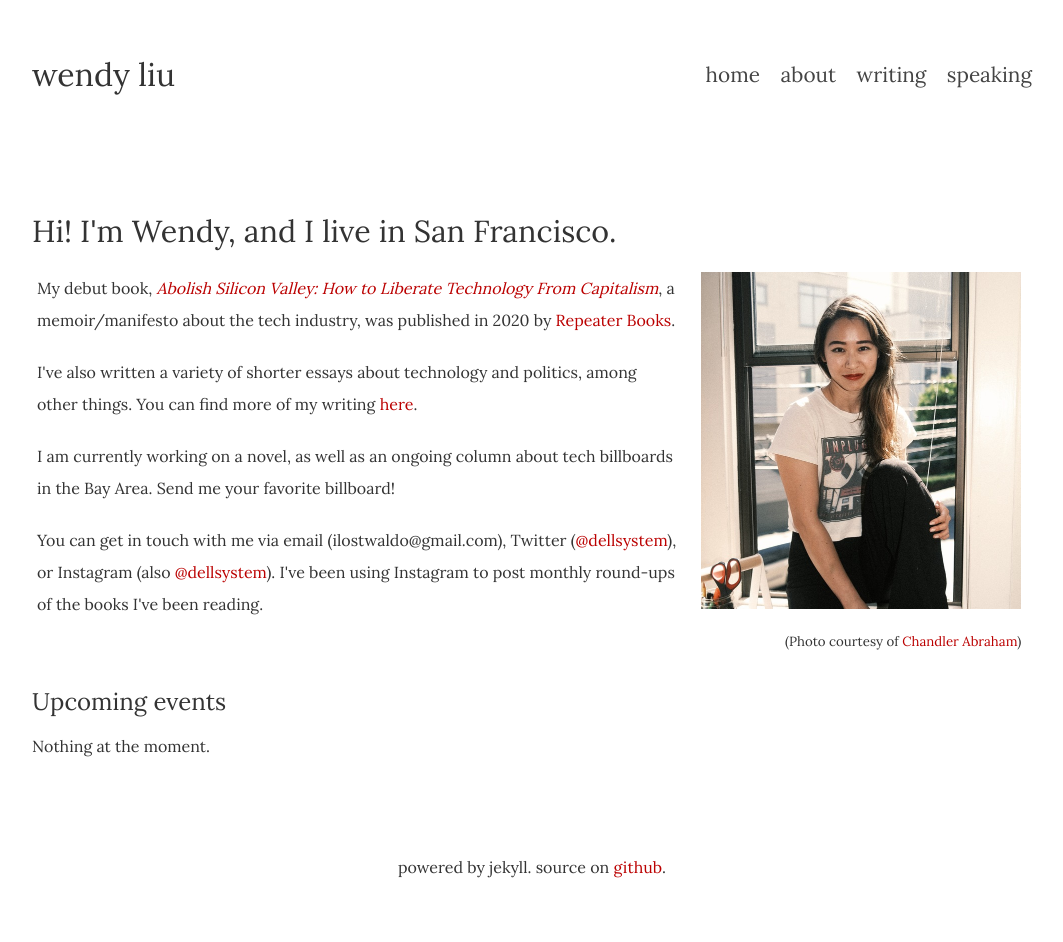
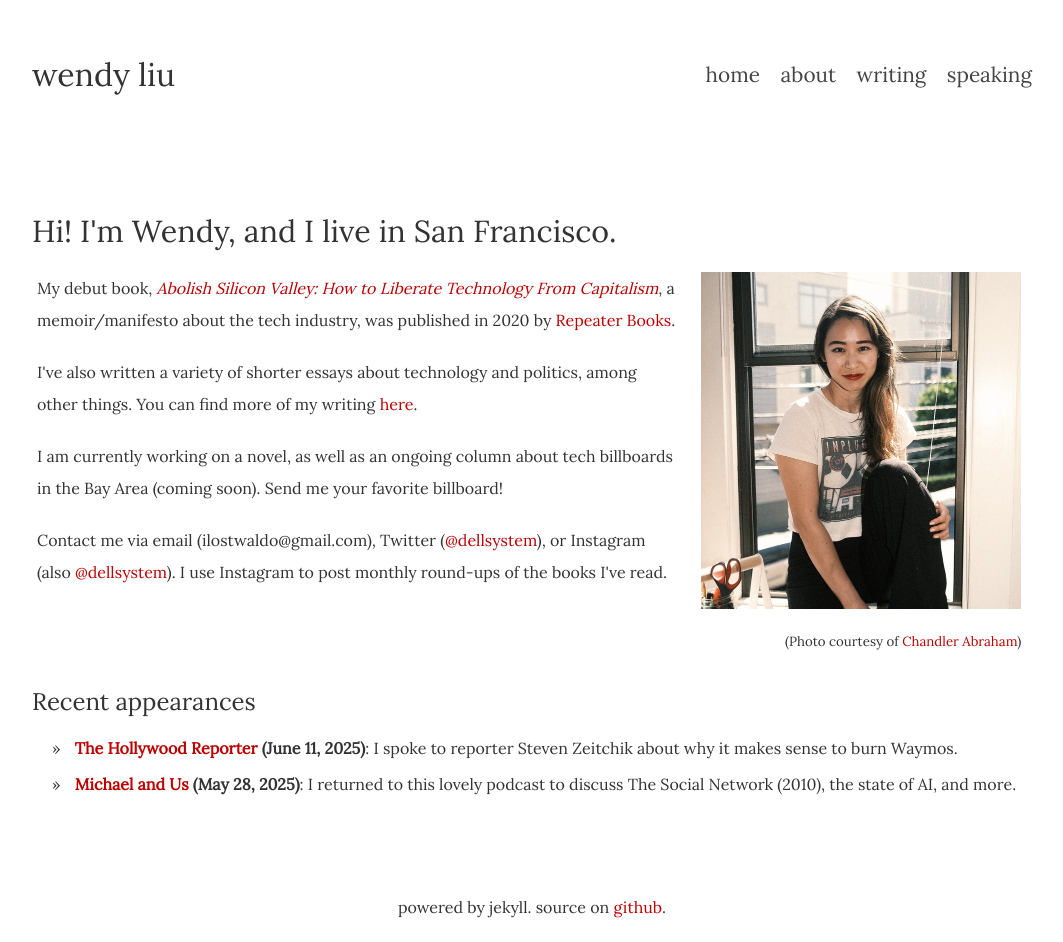
Before and after one commit to dellsystem/dellsystem.github.io, a Jekyll site: the page built from index.html, in a window 1280 px wide. Shown: the whole page, without its empty margins (108-1171 px from the left). Built offline with Jekyll 4.4.1, drawn with Linux system fonts in a browser that asks for light colours; before the commit the page ends 902 px from its top, so only the background shows below that.

Commit message:
Update homepage
* Replaced empty upcoming section with recent section
* Shortened last paragraph

```diff
--- a/index.html
+++ b/index.html
@@ -8,13 +8,16 @@ layout: default
         <p>I've also written a variety of shorter essays about technology and
         politics, among other things. You can find more of my writing <a
         href="/writing">here</a>.</p>
-        <p>I am currently working on a novel, as well as an ongoing column about tech billboards in the Bay Area. Send me your favorite billboard!</p>
-        <p>You can get in touch with me via email (ilostwaldo@gmail.com), Twitter (<a href="https://twitter.com/dellsystem">@dellsystem</a>), or Instagram (also <a href="https://instagram.com/dellsystem">@dellsystem</a>). I've been using Instagram to post monthly round-ups of the books I've been reading.</p>
+        <p>I am currently working on a novel, as well as an ongoing column about tech billboards in the Bay Area (coming soon). Send me your favorite billboard!</p>
+        <p>Contact me via email (ilostwaldo@gmail.com), Twitter (<a href="https://twitter.com/dellsystem">@dellsystem</a>), or Instagram (also <a href="https://instagram.com/dellsystem">@dellsystem</a>). I use Instagram to post monthly round-ups of the books I've read.</p>
     </div>
     <div class="right column">
         <img src="/img/me.jpg" style="text-align: center" />
         <h5>(Photo courtesy of <a href="https://cba.art/">Chandler Abraham</a>)</h5>
     </div>
 </div>
-<h3>Upcoming events</h3>
-{% include upcoming.html %}
+<h3>Recent appearances</h3>
+<ul>
+    <li><strong><a href="https://www.hollywoodreporter.com/news/politics-news/los-angeles-immigration-protesters-burning-waymo-techlash-1236262292/">The Hollywood Reporter</a> (June 11, 2025)</strong>: I spoke to reporter Steven Zeitchik about why it makes sense to burn Waymos.</li>
+    <li><strong><a href="https://soundcloud.com/michael-and-us/preview-626-metaquest-w-wendy-liu">Michael and Us</a> (May 28, 2025)</strong>: I returned to this lovely podcast to discuss The Social Network (2010), the state of AI, and more.</li>
+</ul>
```
